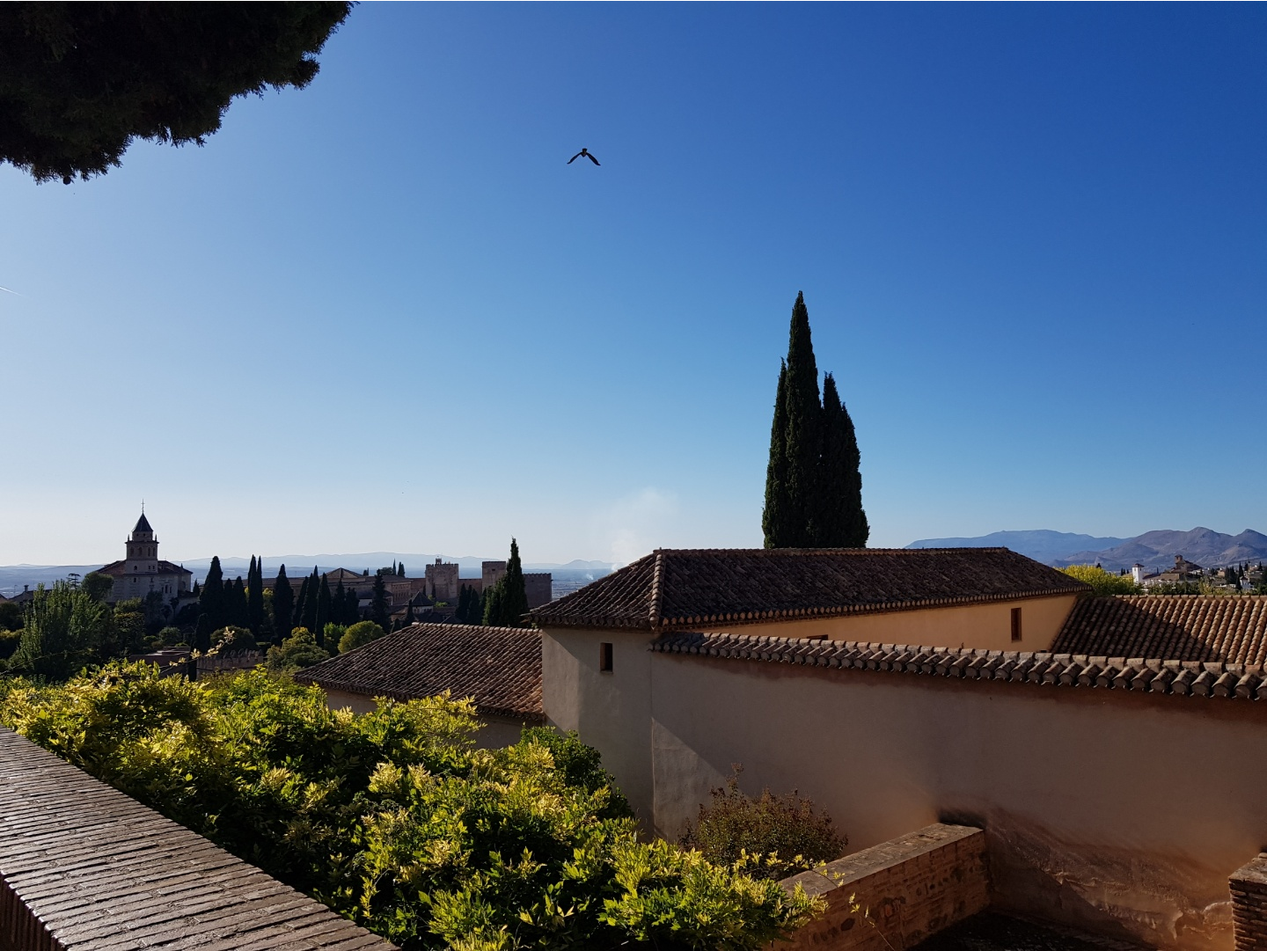
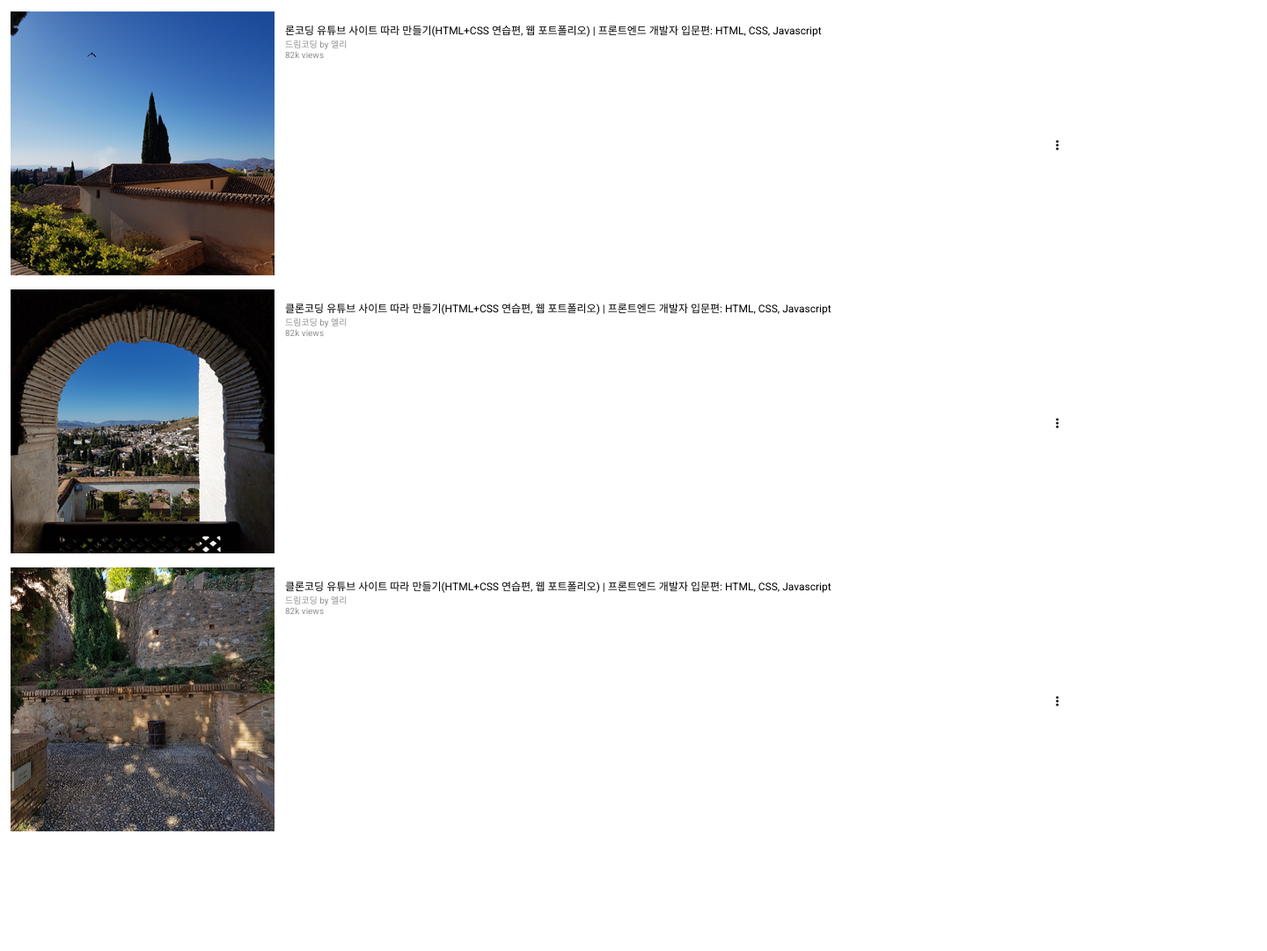
Before and after one commit to heavens0116/youtube, a plain HTML site: page index.html in a window 1280 px wide. Shown: the part 764-1845 px from the top of the page at 88% size, 1440 px wide, since content can reach past the window. After the commit the page ends 1713 px from the top, so only its background shows below. Drawn offline with Linux system fonts and the light colour scheme.

Commit message:
youtubeclonecoding-infoAndUpnext

```diff
--- a/index.html
+++ b/index.html
@@ -32,6 +32,7 @@
     <video controls src="video/[FIND YOUR TASTE] MINI+STARBUCKS WEEKEND 편.mp4"></video>
   </section>
 
+  <div class="infoAndUpNext">
     <!-- Video Info -->
     <section class="info">
       <!-- Metadata -->
@@ -76,7 +77,7 @@
     <section class="UpNext">
       <ul>
         <li class="item">
-        <img src="imgs/1.jpg" alt="">
+          <div><img src="imgs/1.png" alt=""></div>
           <div class="info">
             <span class="title">론코딩 유튜브 사이트 따라 만들기(HTML+CSS 연습편, 웹 포트폴리오) | 프론트엔드 개발자 입문편: HTML, CSS, Javascript</span>
             <span class="name">드림코딩 by 엘리</span>
@@ -87,7 +88,7 @@
           </button>
         </li>
         <li class="item">
-        <img src="imgs/2.jpg" alt="">
+          <div><img src="imgs/2.png" alt=""></div>
           <div class="info">
             <span class="title">클론코딩 유튜브 사이트 따라 만들기(HTML+CSS 연습편, 웹 포트폴리오) | 프론트엔드 개발자 입문편: HTML, CSS, Javascript</span>
             <span class="name">드림코딩 by 엘리</span>
@@ -98,7 +99,7 @@
           </button>
         </li>
         <li class="item">
-        <img src="imgs/3.jpg" alt="">
+          <div><img src="imgs/3.png" alt=""></div>
           <div class="info">
             <span class="title">클론코딩 유튜브 사이트 따라 만들기(HTML+CSS 연습편, 웹 포트폴리오) | 프론트엔드 개발자 입문편: HTML, CSS, Javascript</span>
             <span class="name">드림코딩 by 엘리</span>
@@ -110,6 +111,7 @@
         </li>
       </ul>
     </section>
+  </div>
 </body>
 
 </html>
--- a/style.css
+++ b/style.css
@@ -79,7 +79,7 @@ header .icons .fa-search {
 
 /* VIdeo Info */
 
-.info {
+body .info {
   padding:var(--side-padding);
 }
 
@@ -177,3 +177,57 @@ header .icons .fa-search {
   color:var(--red-color);
   font-size:var(--font-medium);
 }
+
+/* Up Next */
+
+.UpNext {
+  padding:0 var(--side-padding);
+}
+
+.UpNext > .title {
+  font-size: var(--font-medium);
+  color:var(--grey-dark-color);
+  margin-bottom:calc(var(--side-padding) / 2);
+}
+
+.UpNext .item {
+  display: flex;
+  margin-top:var(--side-padding);
+}
+
+.UpNext .item .img {
+  flex : 1 1 35;
+  margin-right: var(--side-padding);
+}
+
+.UpNext .item .img img {
+  width: 100%;
+}
+
+.UpNext .item .info {
+  flex : 1 1 60%;
+}
+
+.UpNext .item .moreBtn {
+  flex : 1 1 5%;
+}
+
+.UpNext .item .info {
+  display:flex;
+  flex-direction: column;
+}
+
+.UpNext .item .info .title {
+  font-size : var(--font-small);
+}
+
+.UpNext .item .info .name,
+.UpNext .item .info .views {
+  font-size: var(--font-micro);
+  color: var(--grey-dark-color);
+}
+
+.infoAndUpNext {
+  display: flex;
+  flex-direction: column;
+}
```
Also changed, not shown: imgs/1.png (added), imgs/2.png (added), imgs/3.png (added). Lines whose indentation alone changed are shown as unchanged.
